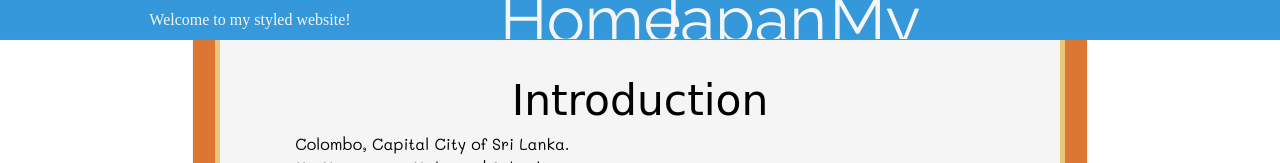
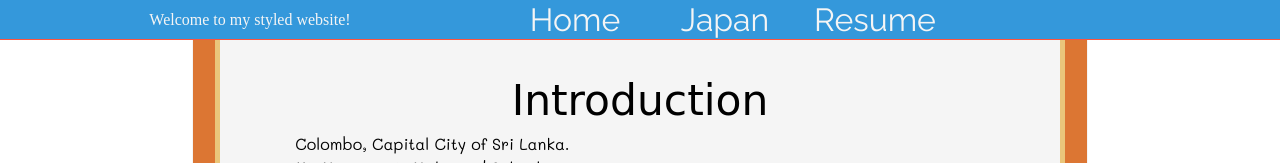
Before and after one commit to mmohamedsiddique/Project-2, a plain HTML site: page index.html in a window 1280 px wide. Shown: the top 163 px of the page. Drawn offline with Linux system fonts and the light colour scheme.

Commit message:
making changes
making changes to menu

```diff
--- a/css/styles.css
+++ b/css/styles.css
@@ -84,7 +84,7 @@ body {
 .menu li a {
  color: #f5f5f5;
  font-family: 'Raleway', sans-serif;
- font-size: 4em;
+ font-size: 2em;
  text-decoration: none;
  transition: all 0.3s ease;
 }
--- a/index.html
+++ b/index.html
@@ -20,7 +20,7 @@
         <ul class="menu">
 	<li><a href="index.html">Home</a></li>
 	<li><a href="japan.html">Japan</a></li>
-	<li><a href="resume.html"> My Resume</a></li>
+	<li><a href="resume.html">Resume</a></li>
 	  </ul>
         </div>
     </div>
```
Also changed, not shown: japan.html (+1 -1 lines), resume.html (+1 -1 lines).
